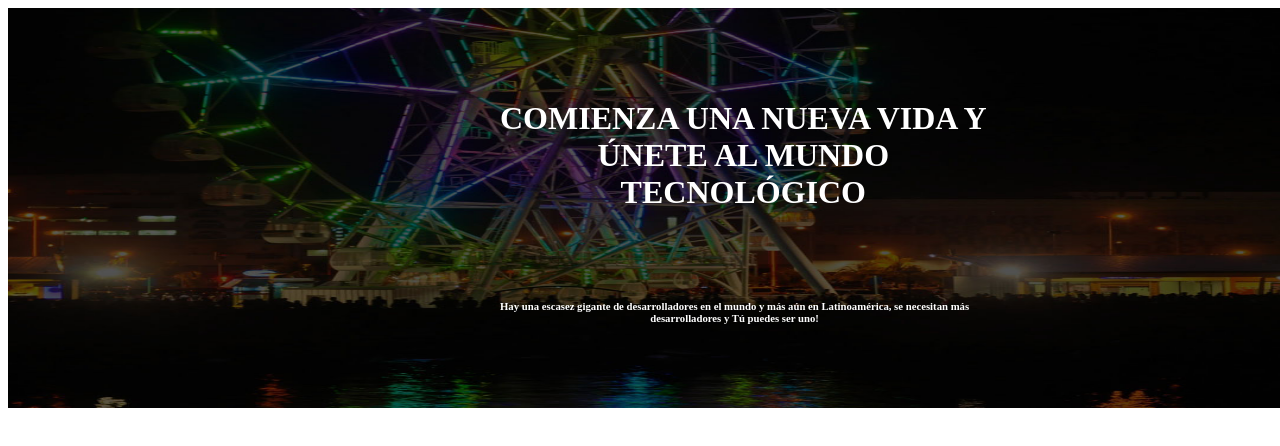
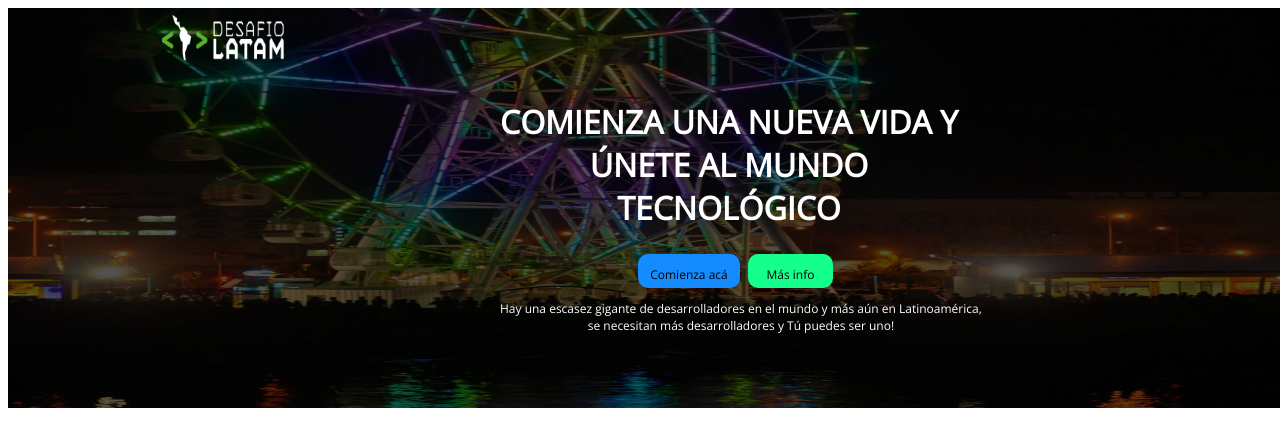
Before and after one commit to aavaldivieso/ejercicioclase7nov, a plain HTML site: page index.html in a window 1280 px wide. Shown: the top 446 px of the page. Drawn offline with nearby package versions, Linux system fonts and the light colour scheme.

Commit message:
avance en header de la página

```diff
--- a/index.html
+++ b/index.html
@@ -12,19 +12,18 @@
 	</head>
 
 	<body>
-		<img class="fixed" src="latam_logo.jpeg" alt="logo desafio latam">
+		<img class="fixed" style="height: 8%; width: 10%;" src="latam_logo.png" alt="logo desafio latam">
+		<div>
+			<img class="relative" style="height: 100%; width: 100%" src="bg.jpeg" alt="foto fondo">
+			<h1 class="absolute" style="color: white; margin-top: 100px; ">COMIENZA UNA NUEVA VIDA Y <br> ÚNETE AL MUNDO <br> TECNOLÓGICO</h1>
+			<p class="absolute" style="color: white; margin-top: 300px; margin-left: 0px;">Hay una escasez gigante de desarrolladores en el mundo y más aún en Latinoamérica, <br> se necesitan más desarrolladores y Tú puedes ser uno!</p>
+			<div class="box1" style="margin-top: -158px; margin-left: 630px"><p>Comienza acá</p>
+			</div>
 
-		<div>
-			<img class="relative" style="" src="bg.jpeg" alt="foto fondo">
-			<h1 class="absolute" style="color: white; margin-top: 100px;">COMIENZA UNA NUEVA VIDA Y <br> ÚNETE AL MUNDO <br> TECNOLÓGICO</h1>
-			<h6 class="absolute" style="color: white; margin-top: 300px; margin-left: 0px;">Hay una escasez gigante de desarrolladores en el mundo y más aún en Latinoamérica, se necesitan más <br>desarrolladores y Tú puedes ser uno!</h6>
+			<div class="box2" style="margin-top: -158px; margin-left: 740px"><p >Más info</p>
+			</div>
 		</div>
 
-		<div style="box2">
-		</div>
-
-		<div>
-		</div>
 
 		<div>
 		</div>
--- a/style.css
+++ b/style.css
@@ -1,45 +1,54 @@
-.box{
-	height: 30%;
-	width: 100%;
-	margin: 0px;
-	background-color: none;
-	float:left;
-	text-align: center;
-}
+@import url('https://fonts.googleapis.com/css?family=Open+Sans');
 
-.box2{
-	height: 30%;
-	width: 100%;
-	margin: 0px;
-	background-color: rgba(211,211,211,0.5);
-	float:left;
-}
 
-	h1{text-align: center;}
 
-	h6{text-align: center;}
+	h1{text-align: center;
+		font-family: "Open Sans";
+	}
+
+	p{text-align: center;
+		font-family: "Open Sans";
+		font-size: 12px;
+	}
 
 	div{
-	height: 30%;
-	width: 100%;
+	height: 400px;
+	width: 1520px;
 	}
-	img{
-		height: 400px;
-		width: 1520px;
+
 	}
 
 .relative{
 	position: relative;
+	float: left;
 	}
 
 .absolute{
 	 position: absolute;
+	 float: left;
 	    		top: 0px;
 	    		left: 500px;
 	}
 .fixed{
 	height: 100px;
 	width: 300px;
-	left: 20em;
+	left: 10em;
 	position: fixed;
 }
+.box1{
+background-color: rgb(20,140,255);
+height: 34px;
+width: 102px;
+position: relative;
+	float:left;
+	border-radius: 10px;
+}
+
+.box2{
+background-color: rgb(20,255,140);
+height: 34px;
+width: 85px;
+position: relative;
+	float:left;
+	border-radius: 10px;
+}
```
